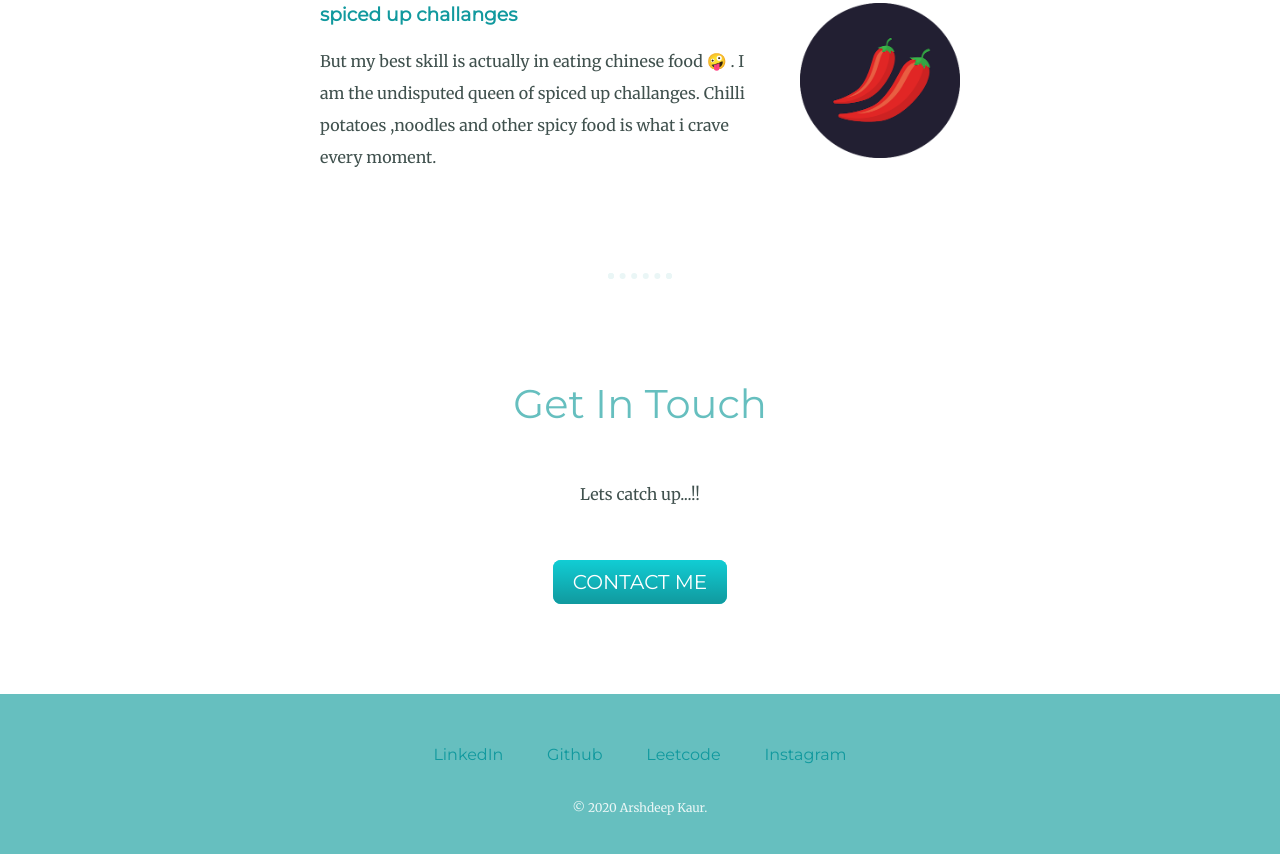
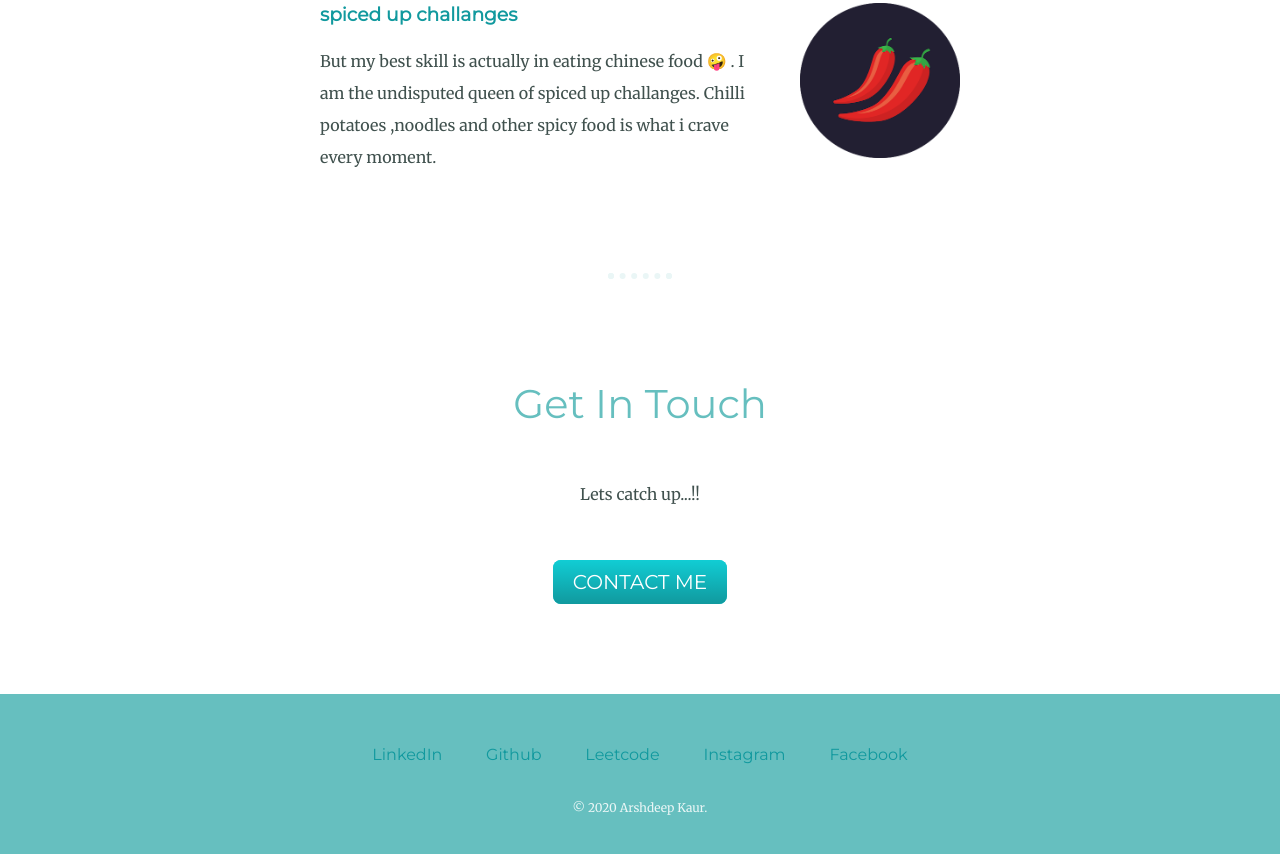
Before and after one commit to arshk1998/myProfile, a plain HTML site: page index.html in a window 1280 px wide. Shown: the part 1905-2759 px from the top of the page. Drawn offline with Linux system fonts and the light colour scheme.

Commit message:
fb added

```diff
--- a/index.html
+++ b/index.html
@@ -87,6 +87,9 @@
       <a class="footer-link" href="https://github.com/arshk1998">Github</a>
       <a class="footer-link" href="https://leetcode.com/arshk__/">Leetcode</a>
       <a class="footer" href="https://www.instagram.com/arshk___/">Instagram</a>
+      <a class="footer" href="https://www.facebook.com/arsh.kaur.984"
+        >Facebook</a
+      >
       <p class="copyright">© 2020 Arshdeep Kaur.</p>
     </div>
   </body>
```
